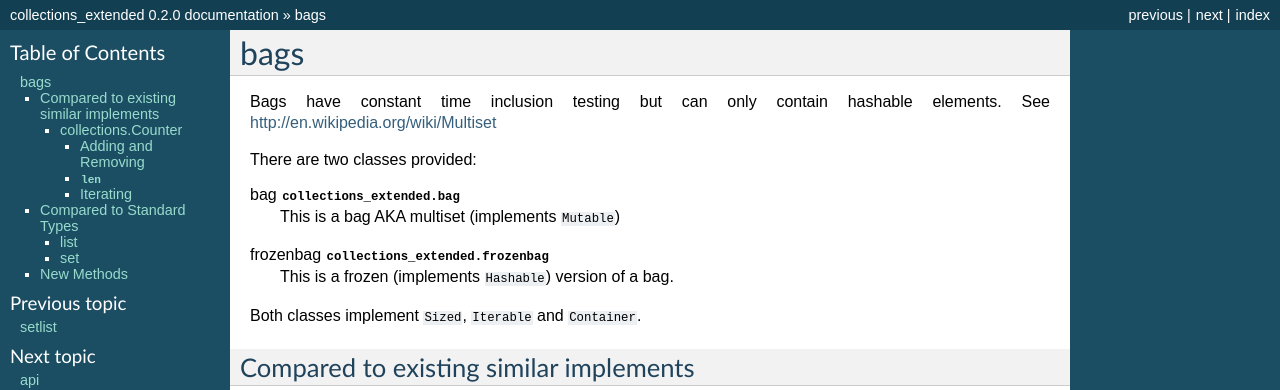
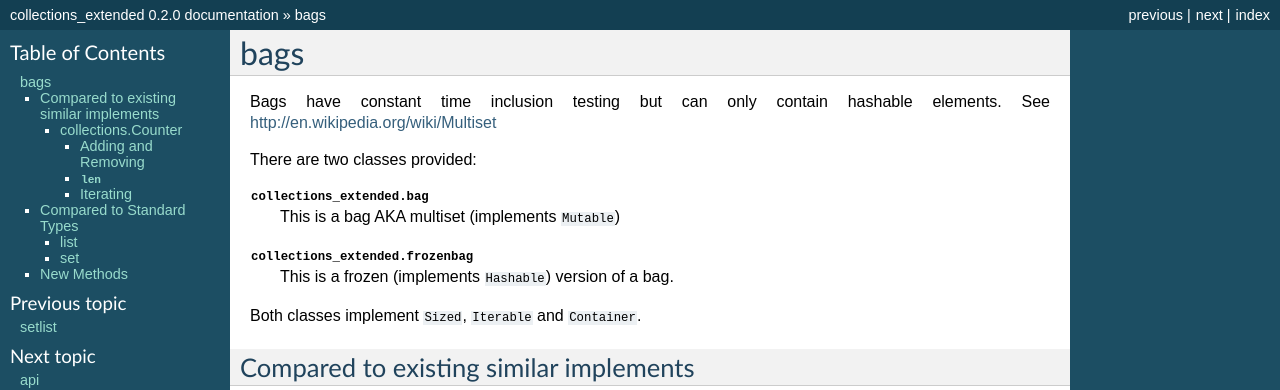
Before and after one commit to mlenzen/collections-extended, a Sphinx documentation site: the page built from docs/bags.rst, in a window 1280 px wide. Shown: the top 390 px of the page. Built offline with Sphinx 7.4.7, drawn with Linux system fonts in a browser that asks for light colours.

```diff
--- a/docs/bags.rst
+++ b/docs/bags.rst
@@ -6,9 +6,9 @@ elements. See http://en.wikipedia.org/wiki/Multiset
 
 There are two classes provided:
 
-bag :py:class:`collections_extended.bag`
+:py:class:`collections_extended.bag`
   This is a bag AKA multiset (implements ``Mutable``)
-frozenbag :py:class:`collections_extended.frozenbag`
+:py:class:`collections_extended.frozenbag`
   This is a frozen (implements ``Hashable``) version of a bag.
 
 Both classes implement ``Sized``, ``Iterable`` and ``Container``.
```
Also changed, not shown: other parts of docs/bags.rst (+1 -1 lines).
